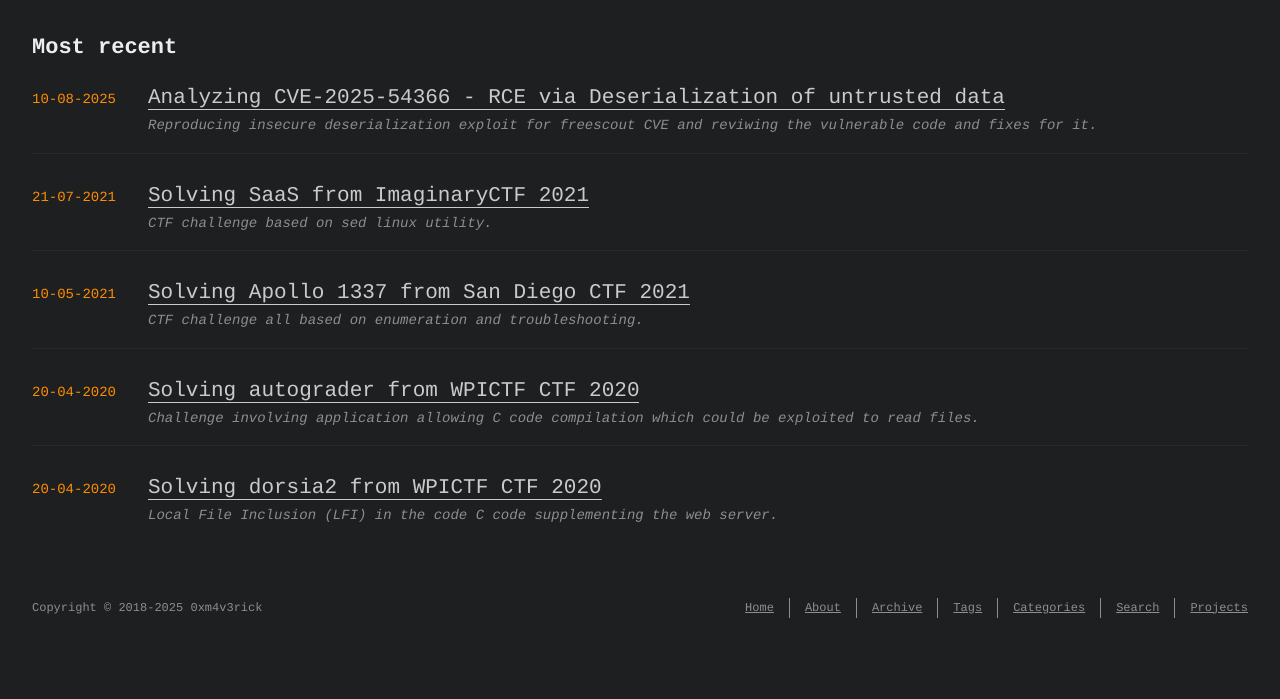
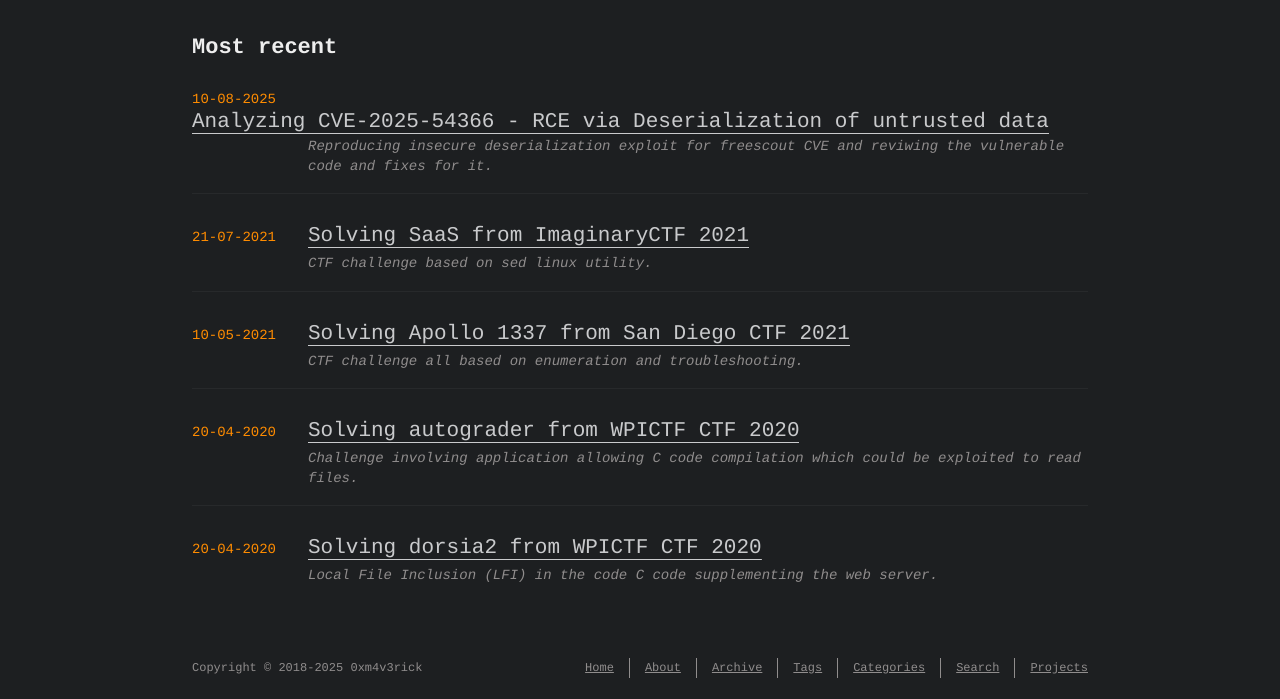
Before and after one commit to securitytaters/securitytaters.github.io, a plain HTML site: page index.html in a window 1280 px wide. Shown: the part 229-928 px from the top of the page. Before the commit the page ends 868 px from the top, so only its background shows below. Drawn offline with nearby package versions, Linux system fonts and the light colour scheme.

Commit message:
Site updated: 2025-08-10 15:27:33

```diff
--- a/css/style.css
+++ b/css/style.css
@@ -572,7 +572,7 @@ body {
   }
 }
 .max-width {
-  max-width: 80rem;
+  max-width: 60rem;
 }
 @media (max-width: 480px) {
   .px3 {
```
